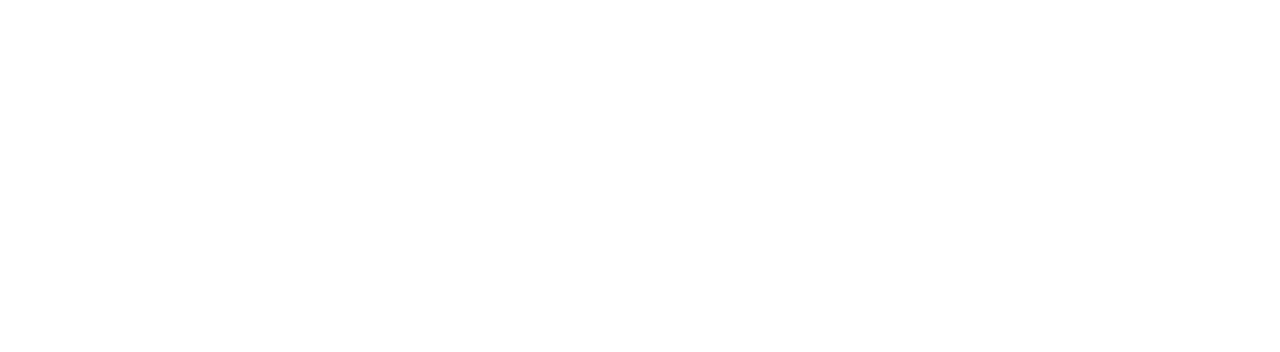
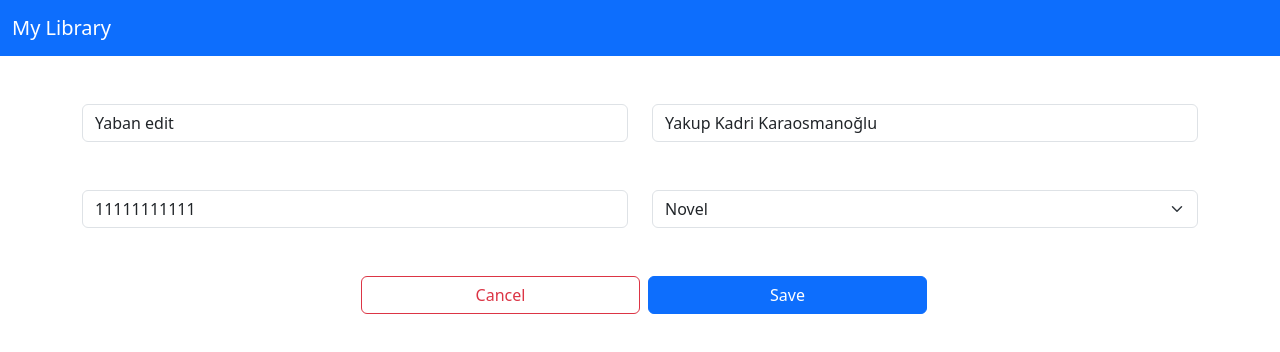
Before and after one commit to SalihNuhoglu/LibraryApp-React-, a React (Create React App) app: page /edit-book/1 in a window 1280 px wide. Before the commit this address had no page. Shown: the top 352 px of the page. Built offline with nearby package versions, Linux system fonts and the light colour scheme; data requests are answered from the project's data file.

Commit message:
added edit action

```diff
--- a/db.json
+++ b/db.json
@@ -2,10 +2,10 @@
   "books": [
     {
       "id": 1,
-      "name": "Yaban",
+      "name": "Yaban edit",
       "author": "Yakup Kadri Karaosmanoğlu",
-      "isbn": "11111111111",
-      "categoryId": "1"
+      "categoryId": "1",
+      "isbn": "11111111111"
     },
     {
       "id": 2,
--- a/src/App.js
+++ b/src/App.js
@@ -1,7 +1,8 @@
 import React from "react";
-import { Home } from "./pages/Home";
+import Home from "./pages/Home"
 import { BrowserRouter, Routes, Route ,} from "react-router-dom";
 import AddBook from "./pages/AddBook";
+import EditBook from "./pages/EditBook";
 
 function App() {
   return (
@@ -9,6 +10,7 @@
        <Routes>
          <Route path="/" element={<Home />} />
          <Route path="/add-book" element={<AddBook />} />
+         <Route path="/edit-book/:bookId" element={<EditBook />} />
        </Routes>
     </BrowserRouter>
   );
--- a/src/components/Header.js
+++ b/src/components/Header.js
@@ -13,14 +13,6 @@
                 </button>
                 <div className="collapse navbar-collapse" id="navbarSupportedContent">
                     <ul className="navbar-nav me-auto mb-2 mb-lg-0">
-                        <li className="nav-item">
-                            <Link className="nav-link active" to="/">
-                                Books
-                            </Link>
-                        </li>
-                        <li className="nav-item">
-                            <a className="nav-link" href="#">Link</a>
-                        </li>
                     </ul>
                 </div>
             </div>
--- a/src/components/ListBooks.js
+++ b/src/components/ListBooks.js
@@ -20,7 +20,7 @@
                     .then(resCat => {
                         setTimeout(() => {
                             setCategories(resCat.data);
-                        }, 1000);
+                        });
 
                     })
                     .catch((err) => console.log("categories err", err));
@@ -80,6 +80,7 @@
                                                 onClick={() => deleteBook(book.id)}>
                                                 Delete
                                             </button>
+                                            <Link to={`edit-book/${book.id}`} className="btn btn-sm btn-outline-secondary">Edit</Link>
                                         </div>
                                     </td>
                                 </tr>
--- /dev/null
+++ b/src/pages/EditBook.js
@@ -0,0 +1,127 @@
+import axios from "axios";
+import React, { useEffect, useState } from "react";
+import { useNavigate, useParams } from "react-router-dom";
+import Header from "../components/Header";
+import { Loading } from "../components/Loading";
+
+
+const EditBook = (props) => {
+    const params = useParams();
+    console.log("params", params);
+    const navigate = useNavigate();
+
+    const [categories, setCategories] = useState(null);
+    const [bookname, setBookname] = useState("");
+    const [author, setAuthor] = useState("");
+    const [isbn, setIsbn] = useState("");
+    const [category, setCategory] = useState("");
+
+    useEffect(() => {
+        axios
+            .get(`http://localhost:3004/books/${params.bookId}`)
+            .then((res) => {
+                console.log(res.data);
+                setBookname(res.data.name);
+                setAuthor(res.data.author);
+                setIsbn(res.data.isbn);
+                setCategory(res.data.categoryId);
+                axios
+                    .get("http://localhost:3004/categories")
+                    .then((res) => {
+                        setCategories(res.data);
+                    })
+                    .catch((err) => console.log(err));
+            })
+            .catch((err) => console.log(err))
+    }, []);
+
+    const handleSubmit = (event) => {
+        event.preventDefault();
+        if (bookname === "" || author === "" || category === "") {
+            alert("Book Name, Author and Category cannot be empty");
+            return;
+        }
+        const updatedBook = {
+            id: params.bookId,
+            name: bookname,
+            author: author,
+            categoryId: category,
+            isbn: isbn,
+        };
+        console.log("updatedBook", updatedBook);
+        axios
+            .put(`http://localhost:3004/books/${params.bookId}`, updatedBook)
+            .then((res) => {
+                console.log(res);
+                navigate("/");
+            })
+            .catch((err) => console.log("edit error", err))
+    };
+
+    if (categories === null) {
+        return <Loading />;
+    }
+
+    return (
+        <div >
+            <Header />
+            <div className="container my-5" >
+                <form onSubmit={handleSubmit}>
+                    <div className="row">
+                        <div className="col">
+                            <input type="text"
+                                className="form-control"
+                                placeholder="Book Name"
+                                value={bookname}
+                                onChange={(event) => setBookname(event.target.value)}
+                            />
+                        </div>
+                        <div className="col">
+                            <input type="text"
+                                className="form-control"
+                                placeholder="Author Name"
+                                value={author}
+                                onChange={(event) => setAuthor(event.target.value)}
+                            />
+                        </div>
+                    </div>
+                    <div className="row my-5">
+                        <div className="col">
+                            <input type="text"
+                                className="form-control"
+                                placeholder="ISBN"
+                                value={isbn}
+                                onChange={(event) => setIsbn(event.target.value)}
+                            />
+                        </div>
+                        <div className="col">
+                            <select className="form-select"
+                                value={category}
+                                onChange={(event) => setCategory(event.target.value)}>
+                                <option value={""} selected>
+                                    Select a category
+                                </option>
+                                {
+                                    categories.map((cat) => {
+                                        return <option value={cat.id}>{cat.name}</option>
+                                    })
+                                }
+                            </select>
+                        </div>
+                    </div>
+                    <div className="d-flex justify-content-center">
+                        <button onClick={()=> navigate("/")} type="button" className="btn btn-outline-danger w-25 mx-2">
+                            Cancel
+                        </button>
+                        <button type="submit" className="btn btn-primary w-25">
+                            Save
+                        </button>
+                    </div>
+                </form>
+            </div>
+        </div>
+    );
+};
+
+
+export default EditBook;
```
Also changed, not shown: src/pages/Home.js (+5 -2 lines).
